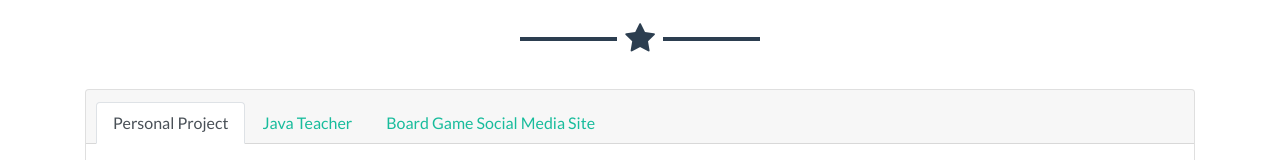
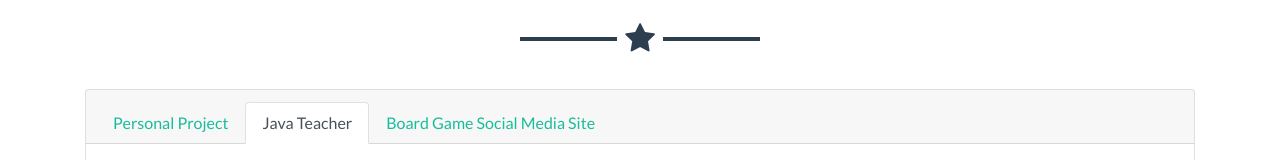
Before and after one commit to kashsomani/kashsomani.github.io, a plain HTML site: page index-1.html in a window 1280 px wide. Shown: the part 964-1124 px from the top of the page. Drawn offline with nearby package versions, Linux system fonts and the light colour scheme.

Commit message:
Update index-1.html

```diff
--- a/index-1.html
+++ b/index-1.html
@@ -41,8 +41,8 @@
                     <div class="card">
                         <div class="card-header">
                             <ul class="nav nav-tabs card-header-tabs">
-                                <li class="nav-item"><a class="nav-link active" href="index.html">Personal Project</a></li>
-                                <li class="nav-item"><a class="nav-link" href="#">Java Teacher</a></li>
+                                <li class="nav-item"><a class="nav-link" href="index.html">Personal Project</a></li>
+                                <li class="nav-item"><a class="nav-link active" href="#">Java Teacher</a></li>
                                 <li class="nav-item"><a class="nav-link" href="#">Board Game Social Media Site</a></li>
                             </ul>
                         </div>
```
